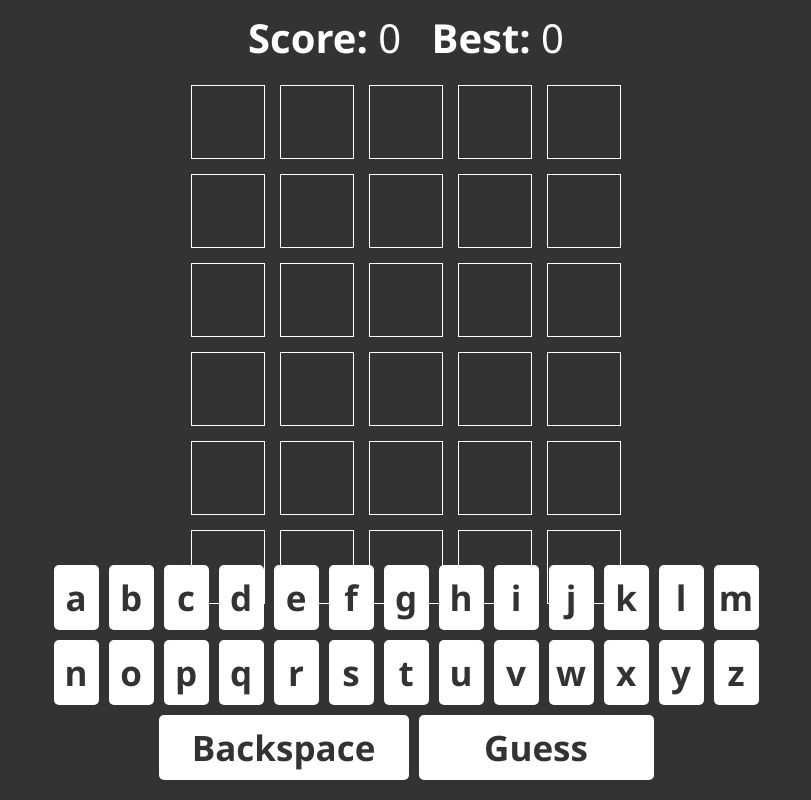
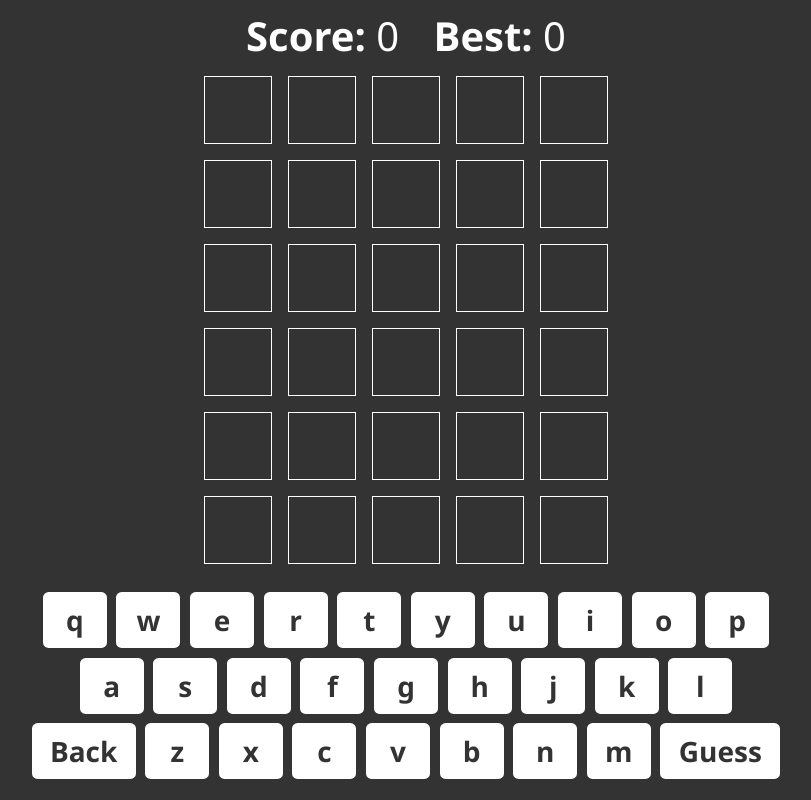
Before and after one commit to Oiroizoi/endless-wordle, a plain HTML site: page Endless Wordle.html in a window 1280 px wide. Shown: the whole page, without its empty margins (234-1045 px from the left). Drawn offline with Linux system fonts and the light colour scheme; no server answers.

Commit message:
Game improvements

```diff
--- a/Endless Wordle.html
+++ b/Endless Wordle.html
@@ -1,5 +1,6 @@
 <!DOCTYPE html>
 <html lang="en" dir="ltr">
+
 <head>
   <meta charset="utf-8">
   <title>Endless Wordle</title>
@@ -49,11 +50,11 @@
 
       background: var(--bg-color);
       color: var(--main-color);
-        font: 16px "Segoe UI", sans-serif;
-        padding: 8px;
+      font: 1vh "Segoe UI", sans-serif;
     }
 
-      .centered, .hCentered.vCentered {
+    .centered,
+    .hCentered.vCentered {
       position: absolute;
       left: 50%;
       top: 50%;
@@ -74,47 +75,49 @@
       transform: translateY(-50%);
     }
 
-      table, th, td {
-        border: 1px solid;
+    table,
+    th,
+    td {
+      border: 0.1vh solid;
       border-collapse: collapse;
     }
 
     #scoreBox {
-        font-size: 40px;
-        top: 10px;
+      font-size: 5vh;
+      top: 1vh;
     }
 
     #boxes {
-        top: 70px;
+      top: 7.5vh;
       border-collapse: separate;
-        border-spacing: 15px;
+      border-spacing: 2vh;
       border: none;
     }
 
     td {
-        width: 70px;
-        height: 70px;
-        font-size: 40px;
+      width: 8vh;
+      height: 8vh;
+      font-size: 5vh;
       font-weight: 600;
       user-select: none;
     }
 
     #keys {
-        bottom: 15px;
-        width: 750px;
+      bottom: 2vh;
+      width: 100vh;
     }
 
     .key {
       position: relative;
       display: inline-block;
-        border-radius: 5px;
+      border-radius: 0.7vh;
       color: var(--bg-dark);
-        margin: 5px;
-        font-size: 35px;
+      margin: 0.6vh;
+      font-size: 3.5vh;
       font-weight: 600;
-        line-height: 65px;
-        width: 45px;
-        height: 65px;
+      line-height: 7vh;
+      width: 8vh;
+      height: 7vh;
       text-align: center;
       user-select: none;
       background-color: white;
@@ -130,10 +133,11 @@
     }
   </style>
 </head>
+
 <body>
   <div id="scoreBox" class="hCentered">
     <b>Score:</b> <span id="score">0</span>
-      <b style="margin-left: 20px;">Best:</b> <span id="highScore"></span>
+    <b style="margin-left: 3vh;">Best:</b> <span id="highScore"></span>
   </div>
   <table id="boxes" class="hCentered"></table>
   <div id="keys" class="hCentered"></div>
@@ -142,6 +146,7 @@
 <script>
   {
     let word;
+    let wordDefinition;
     let guess = "";
     let guessed = 0;
     let score = 0;
@@ -157,26 +162,27 @@
     }
     document.getElementById("boxes").innerHTML = boxes;
 
-      let letterList = "abcdefghijklmnopqrstuvwxyz";
-      for (let i = 0; i < letterList.length; i++) {
+    let letterRows = ["qwertyuiop", "asdfghjkl", "zxcvbnm"];
+    letterRows.forEach((row, i) => {
+      for (let j = 0; j < row.length; j++) {
         let key = document.createElement("div");
-        key.id = letterList[i];
+        key.id = row[j];
         key.classList.add("key");
-        key.onclick = () => addLetter(letterList[i]);
-        key.innerText = letterList[i];
+        key.onclick = () => addLetter(row[j]);
+        key.innerText = row[j];
         document.getElementById("keys").append(key);
       }
+      if (i < 2) document.getElementById("keys").append(document.createElement("br"));
+    });
     let backspaceKey = document.createElement("div");
-      backspaceKey.id = "Enter";
     backspaceKey.classList.add("key");
-      backspaceKey.style.width = "250px";
+    backspaceKey.style.width = "13vh";
     backspaceKey.onclick = () => backspace();
-      backspaceKey.innerText = "Backspace";
-      document.getElementById("keys").append(backspaceKey);
+    backspaceKey.innerText = "Back";
+    document.getElementById("keys").insertBefore(backspaceKey, document.getElementById("z"));
     let enterKey = document.createElement("div");
-      enterKey.id = "Enter";
     enterKey.classList.add("key");
-      enterKey.style.width = "235px";
+    enterKey.style.width = "15vh";
     enterKey.onclick = () => guessWord();
     enterKey.innerText = "Guess";
     document.getElementById("keys").append(enterKey);
@@ -196,13 +202,16 @@
       while (!word) {
         let randomWord = wordList[Math.floor(Math.random() * wordList.length)]; //Get a random word
         //Check if it's in the dictionary to filter out obscure words
-          let definition = await new Promise((resolve, reject) => {
+        let dictEntry = await new Promise((resolve, reject) => {
           let request = new XMLHttpRequest();
           request.open("GET", "https://api.dictionaryapi.dev/api/v2/entries/en_US/" + randomWord);
           request.onload = () => resolve(JSON.parse(request.responseText));
           request.send(null);
         });
-          if (definition.title != "No Definitions Found") word = randomWord;
+        if (dictEntry.title != "No Definitions Found" && dictEntry[0].sourceUrls.length == 1) {
+          word = randomWord;
+          wordDefinition = dictEntry[0].meanings[0].definitions[0].definition;
+        }
       }
     }
     newWord();
@@ -265,7 +274,7 @@
           guessed++;
           setTimeout(() => {
             if (guess == word) {
-                alert("Correct!");
+              alert("Correct!" + "\n" + wordDefinition);
               score += 7 - guessed;
               if (score > highScore) {
                 highScore = score;
@@ -274,7 +283,7 @@
               }
               newWord();
             } else if (guessed == 6) {
-                alert("Game over\nCorrect word: " + word);
+              alert("Game over\nCorrect word: " + word + "\n" + wordDefinition);
               score = 0;
               newWord();
             }
@@ -289,4 +298,5 @@
     }
   }
 </script>
+
 </html>
```
Lines whose indentation alone changed are shown as unchanged.
